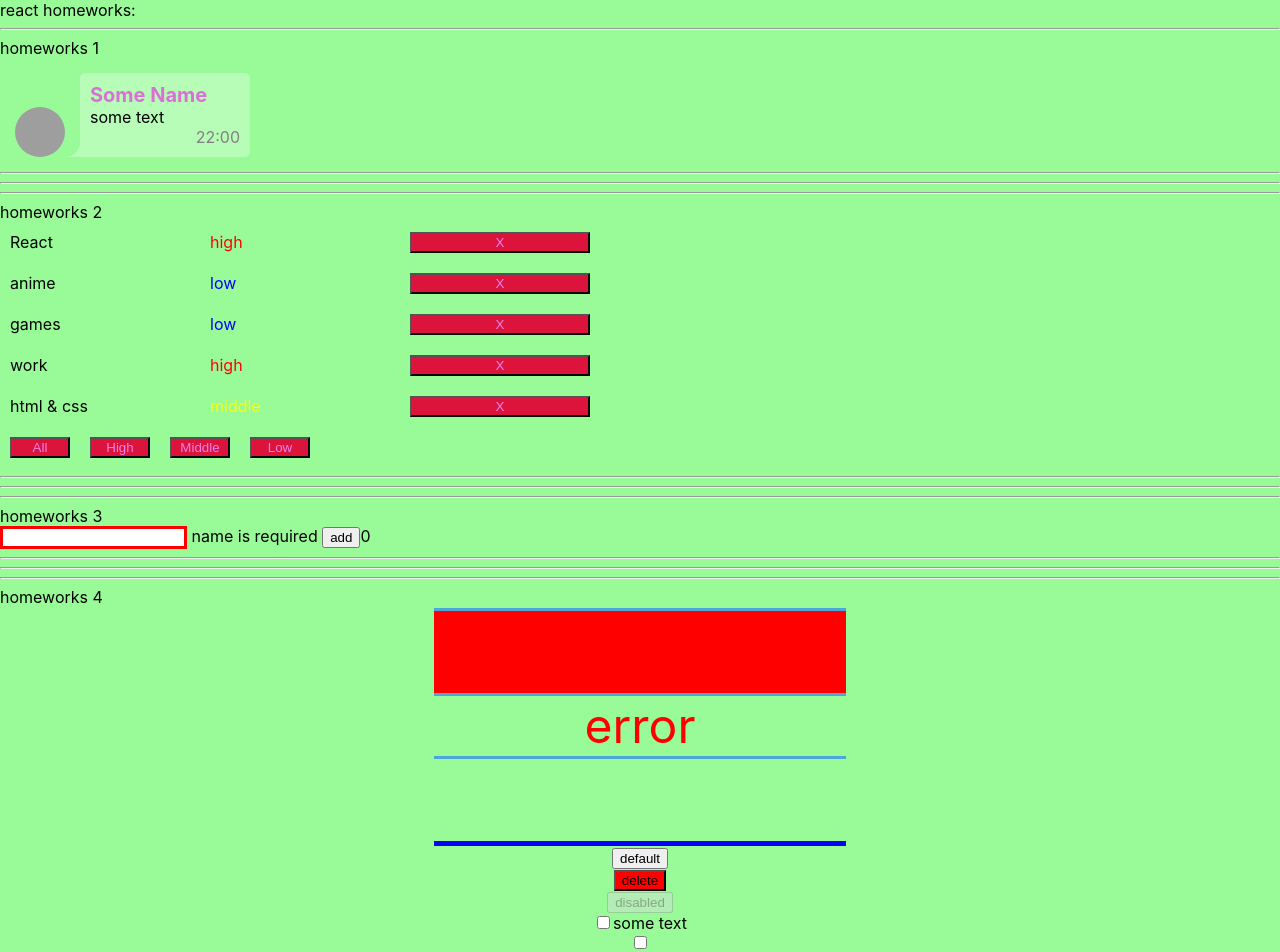
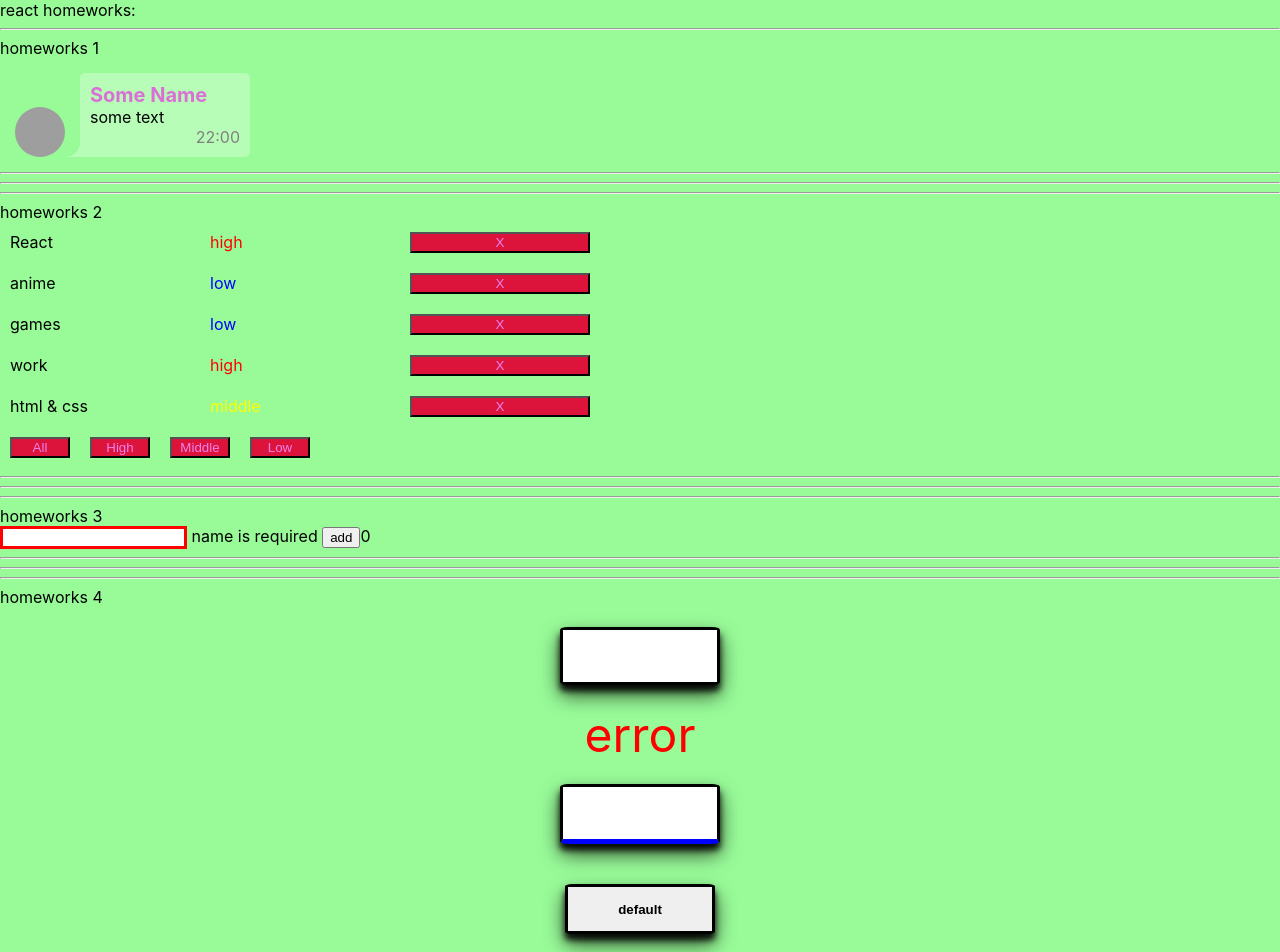
Before and after one commit to egory4fash/HomeTasks, a React (Create React App) app: page / in a window 1280 px wide. Shown: the top 952 px of the page. Built offline with nearby package versions, Linux system fonts and the light colour scheme; grey boxes are pictures that could not be loaded.

Commit message:
HW4 done input,button css added

```diff
--- a/src/p2-homeworks/h4/common/c1-SuperInputText/SuperInputText.module.css
+++ b/src/p2-homeworks/h4/common/c1-SuperInputText/SuperInputText.module.css
@@ -1,41 +1,30 @@
 
 .superInput {
-    width: 400px;
-    margin: 1px auto;
-    font-family: Lato;
-    height: 80px;
-    margin-top: 1px;
+    width:150px;
+    height: 50px;
+    border:3px solid black;
+    border-radius: 5%;
+    font-weight: bold;
+    box-shadow:  0 10px 20px rgba(0,0,0,0.7), 0 6px 6px rgba(0,0,0,0.9);
+    margin:20px;
 
-    font-size: 1.8em;
-    background-color: transparent;
-    border: none;
-    border-top: 3px solid #4EA5D9;
-    border-bottom: 3px solid #4EA5D9;
-    outline: none;
-    color: darkblue;
-    padding-left: 10px;
+
+
 
 }
 
 
 .errorInput {
-    border: 3px solid lime;
-    background: red;
-    width: 400px;
-    height: 80px;
-    margin-top: 1px;
-    font-family: Lato;
-    font-size: 1.8em;
-
-    border: none;
-    border-top: 3px solid #4EA5D9;
-    border-bottom: 3px solid #4EA5D9;
-    outline: none;
-    color: #4EA5D9;
-    padding-left: 10px;
-}
+    width:150px;
+    height: 50px;
+    border:3px solid black;
+    border-radius: 5%;
+    font-weight: bold;
+    box-shadow:  0 10px 20px rgba(0,0,0,0.7), 0 6px 6px rgba(0,0,0,0.9);
+    margin:20px;}
 
 .error {
     color: red;
     font-size: xxx-large;
+
 }
--- a/src/p2-homeworks/h4/common/c1-SuperInputText/SuperInputText.tsx
+++ b/src/p2-homeworks/h4/common/c1-SuperInputText/SuperInputText.tsx
@@ -39,7 +39,7 @@ const SuperInputText: React.FC<SuperInputTextPropsType> = (
     }
 
     const finalSpanClassName = `${s.error} ${spanClassName ? spanClassName : ''}`
-    const finalInputClassName = `${s.input} ${error ? s.errorInput : s.superInput} ${className}` // need to fix with (?:) and s.superInput
+    const finalInputClassName = `${s.superInput} ${error ? s.errorInput : s.superInput} ${className}` // need to fix with (?:) and s.superInput
 
     return (
         <>
--- a/src/p2-homeworks/h4/common/c2-SuperButton/SuperButton.module.css
+++ b/src/p2-homeworks/h4/common/c2-SuperButton/SuperButton.module.css
@@ -1,8 +1,25 @@
-.default {
+.wrapper {
+
+}
 
 
+.default {
+    width:150px;
+    height: 50px;
+border:3px solid black;
+border-radius: 5%;
+    font-weight: bold;
+    box-shadow:  0 10px 20px rgba(0,0,0,0.7), 0 6px 6px rgba(0,0,0,0.9);
+    margin:20px;
 }
 
 .red {
     background: red;
+    width:150px;
+    height: 50px;
+    border:3px solid black;
+    border-radius: 5%;
+    font-weight: bold;
+    box-shadow:  0 10px 20px rgba(0,0,0,0.7), 0 6px 6px rgba(0,0,0,0.9);
+    margin:20px;
 }
--- a/src/p2-homeworks/h4/common/c2-SuperButton/SuperButton.tsx
+++ b/src/p2-homeworks/h4/common/c2-SuperButton/SuperButton.tsx
@@ -14,7 +14,7 @@ const SuperButton: React.FC<SuperButtonPropsType> = (
         ...restProps// все остальные пропсы попадут в объект restProps, там же будет children
     }
 ) => {
-    const finalClassName = `${red ? s.red : s.slide_from_left} ${className}`
+    const finalClassName = `${red ? s.red : s.default} ${className}`
 
     return (
         <div className = {s.wrapper}>
```
